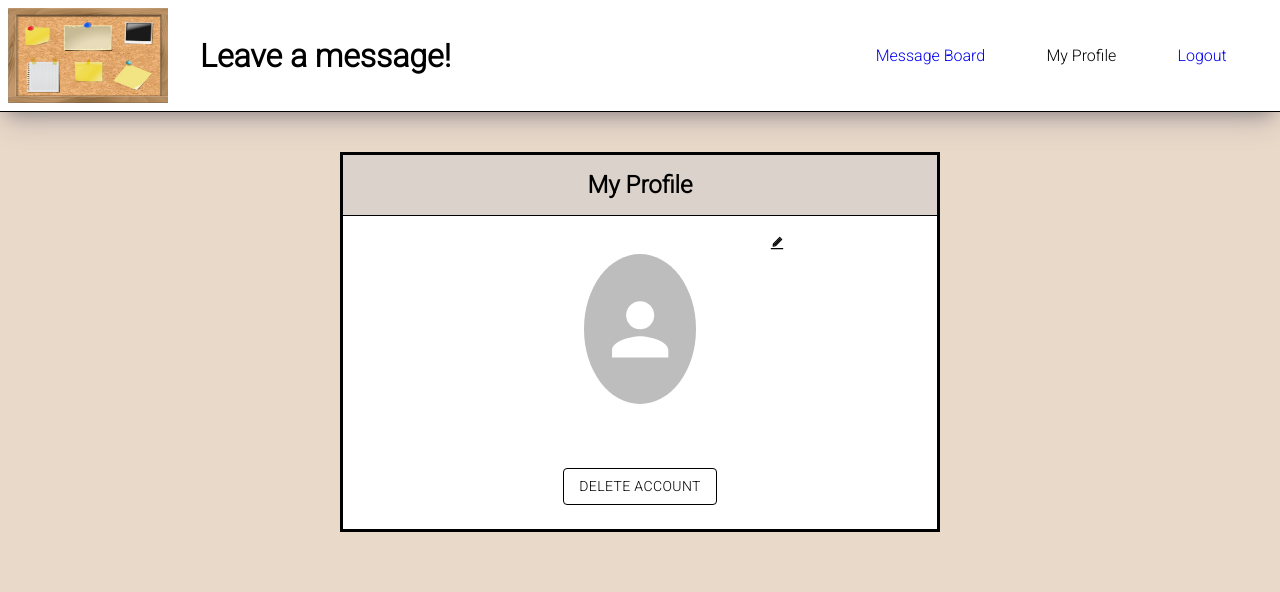
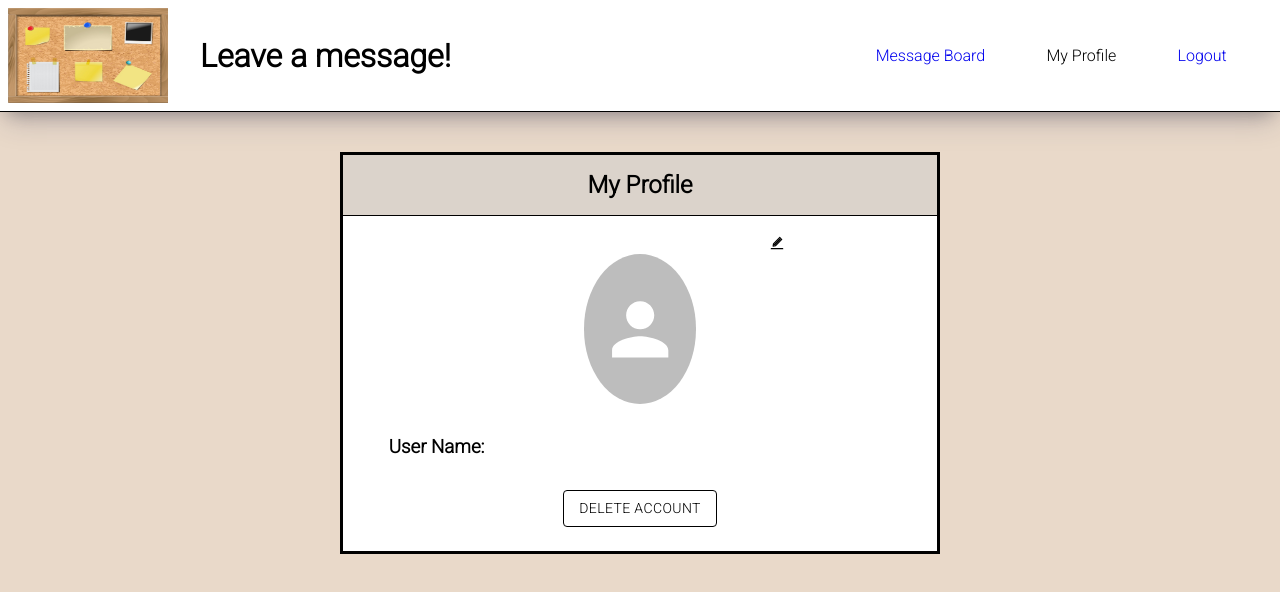
Before and after one commit to levydlior/message-board-front-end, a React (Create React App) app: page /my-profile in a window 1280 px wide. Shown: the top 592 px of the page. Built offline with nearby package versions, Linux system fonts and the light colour scheme; no server answers.

Commit message:
small edit

```diff
--- a/src/components/MyProfile.js
+++ b/src/components/MyProfile.js
@@ -110,7 +110,7 @@ function MyProfile({ userId, onAccountDelete }) {
       </div>
       {editMode === "avatarEdit" ? imageEditForm : null}
       <div id="user-details">
-        <h3>{user.user_name}</h3>
+        <h3>User Name: {user.user_name}</h3>
       </div>
       {!deleteAccount ? null : (
         <DeleteAccount
```
